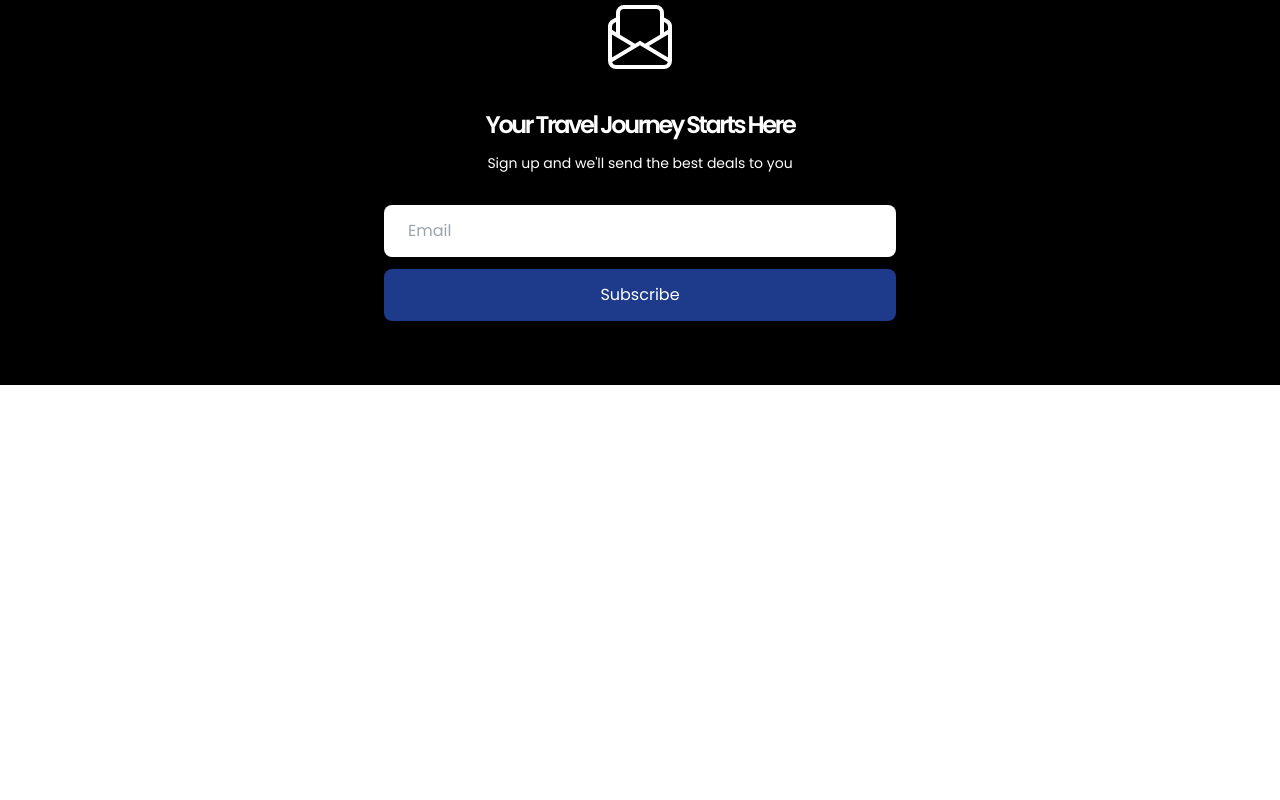
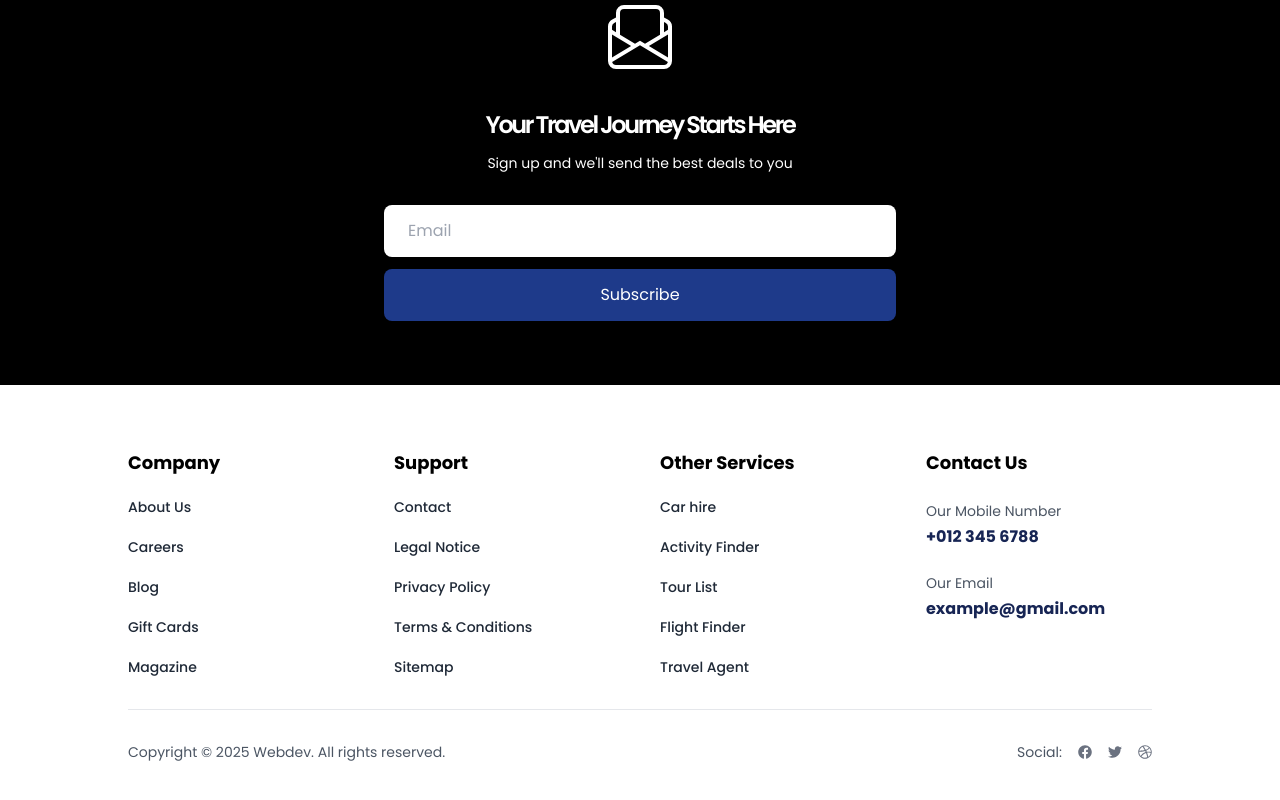
Before and after one commit to Vlad-2109/next-travel-website, a Next.js app: page / in a window 1280 px wide. Shown: the part 4175-4975 px from the top of the page. Before the commit the page ends 4560 px from the top, so only its background shows below. Built offline with nearby package versions, Linux system fonts and the light colour scheme.

Commit message:
add footer section

```diff
--- a/src/app/layout.tsx
+++ b/src/app/layout.tsx
@@ -1,29 +1,29 @@
 import type { Metadata } from 'next';
-import {Poppins} from 'next/font/google'
+import { Poppins } from 'next/font/google';
 import './globals.css';
 import ResponsiveNavbar from '@/components/Home/Navbar/ResponsiveNavbar';
+import Footer from '@/components/Home/Footer/Footer';
 
 const font = Poppins({
-  weight: ['100', '200', '300', '400', '500', '600', '700', '800', '900'],
-  subsets: ['latin']
-})
+	weight: ['100', '200', '300', '400', '500', '600', '700', '800', '900'],
+	subsets: ['latin'],
+});
 
 export const metadata: Metadata = {
 	title: 'Travel For You | Next js 15',
-  description: 'Travel Landing page using next js 15',
-  icons: {
+	description: 'Travel Landing page using next js 15',
+	icons: {
 		icon: '/images/c3.svg',
 	},
 };
 
-export default function RootLayout({children}: Readonly<{children: React.ReactNode}>) {
+export default function RootLayout({ children }: Readonly<{ children: React.ReactNode }>) {
 	return (
 		<html lang="en">
-			<body
-				className={`${font.className} antialiased`}
-      >
-        <ResponsiveNavbar />
+			<body className={`${font.className} antialiased`}>
+				<ResponsiveNavbar />
 				{children}
+				<Footer />
 			</body>
 		</html>
 	);
--- /dev/null
+++ b/src/components/Home/Footer/Footer.tsx
@@ -0,0 +1,104 @@
+import Link from 'next/link';
+import { FaDribbble, FaFacebook, FaTwitter } from 'react-icons/fa';
+
+const Footer = () => {
+	return (
+		<div className="pt-16 pb-16">
+			<div className="w-[80%] mx-auto items-start grid grid-cols-1 sm:grid-cols-2 md:grid-cols-2 lg:grid-cols-4 gap-10">
+				{/* 1st part */}
+				<div className="space-y-5">
+					<h1 className="text-lg font-bold">Company</h1>
+					<p className="text-gray-800 font-medium cursor-pointer text-sm hover:text-blue-950">
+						About Us
+					</p>
+					<p className="text-gray-800 font-medium cursor-pointer text-sm hover:text-blue-950">
+						Careers
+					</p>
+					<p className="text-gray-800 font-medium cursor-pointer text-sm hover:text-blue-950">
+						Blog
+					</p>
+					<p className="text-gray-800 font-medium cursor-pointer text-sm hover:text-blue-950">
+						Gift Cards
+					</p>
+					<p className="text-gray-800 font-medium cursor-pointer text-sm hover:text-blue-950">
+						Magazine
+					</p>
+				</div>
+				{/* 2nd part */}
+				<div className="space-y-5">
+					<h1 className="text-lg font-bold">Support</h1>
+					<p className="text-gray-800 font-medium cursor-pointer text-sm hover:text-blue-950">
+						Contact
+					</p>
+					<p className="text-gray-800 font-medium cursor-pointer text-sm hover:text-blue-950">
+						Legal Notice
+					</p>
+					<p className="text-gray-800 font-medium cursor-pointer text-sm hover:text-blue-950">
+						Privacy Policy
+					</p>
+					<p className="text-gray-800 font-medium cursor-pointer text-sm hover:text-blue-950">
+						Terms & Conditions
+					</p>
+					<p className="text-gray-800 font-medium cursor-pointer text-sm hover:text-blue-950">
+						Sitemap
+					</p>
+				</div>
+				{/* 3rd part */}
+				<div className="space-y-5">
+					<h1 className="text-lg font-bold">Other Services</h1>
+					<p className="text-gray-800 font-medium cursor-pointer text-sm hover:text-blue-950">
+						Car hire
+					</p>
+					<p className="text-gray-800 font-medium cursor-pointer text-sm hover:text-blue-950">
+						Activity Finder
+					</p>
+					<p className="text-gray-800 font-medium cursor-pointer text-sm hover:text-blue-950">
+						Tour List
+					</p>
+					<p className="text-gray-800 font-medium cursor-pointer text-sm hover:text-blue-950">
+						Flight Finder
+					</p>
+					<p className="text-gray-800 font-medium cursor-pointer text-sm hover:text-blue-950">
+						Travel Agent
+					</p>
+				</div>
+				{/* 4th part */}
+				<div>
+					<h1 className="text-lg font-bold">Contact Us</h1>
+					<div className="mt-6">
+						<h1 className="text-sm text-gray-600">Our Mobile Number</h1>
+						<h1 className="text-base font-bold text-blue-950 mt-1">
+							+012 345 6788
+						</h1>
+					</div>
+					<div className="mt-6">
+						<h1 className="text-sm text-gray-600">Our Email</h1>
+						<h1 className="text-base font-bold text-blue-950 mt-1">
+							example@gmail.com
+						</h1>
+					</div>
+				</div>
+			</div>
+			{/* Bottom section */}
+			<div className="mt-8 w-[80%] mx-auto border-t pt-8 flex flex-col md:flex-row justify-between items-center text-gray-600 text-sm">
+				<p className="text-center md:text-left">
+					Copyright &copy; 2025 Webdev. All rights reserved.
+				</p>
+				<div className="flex items-center space-x-4 mt-4 md:mt-0">
+					<span>Social:</span>
+					<Link href="#" className="text-gray-500 hover:text-gray-800">
+						<FaFacebook />
+					</Link>
+					<Link href="#" className="text-gray-500 hover:text-gray-800">
+						<FaTwitter />
+					</Link>
+					<Link href="#" className="text-gray-500 hover:text-gray-800">
+						<FaDribbble />
+					</Link>
+				</div>
+			</div>
+		</div>
+	);
+};
+
+export default Footer;
```
